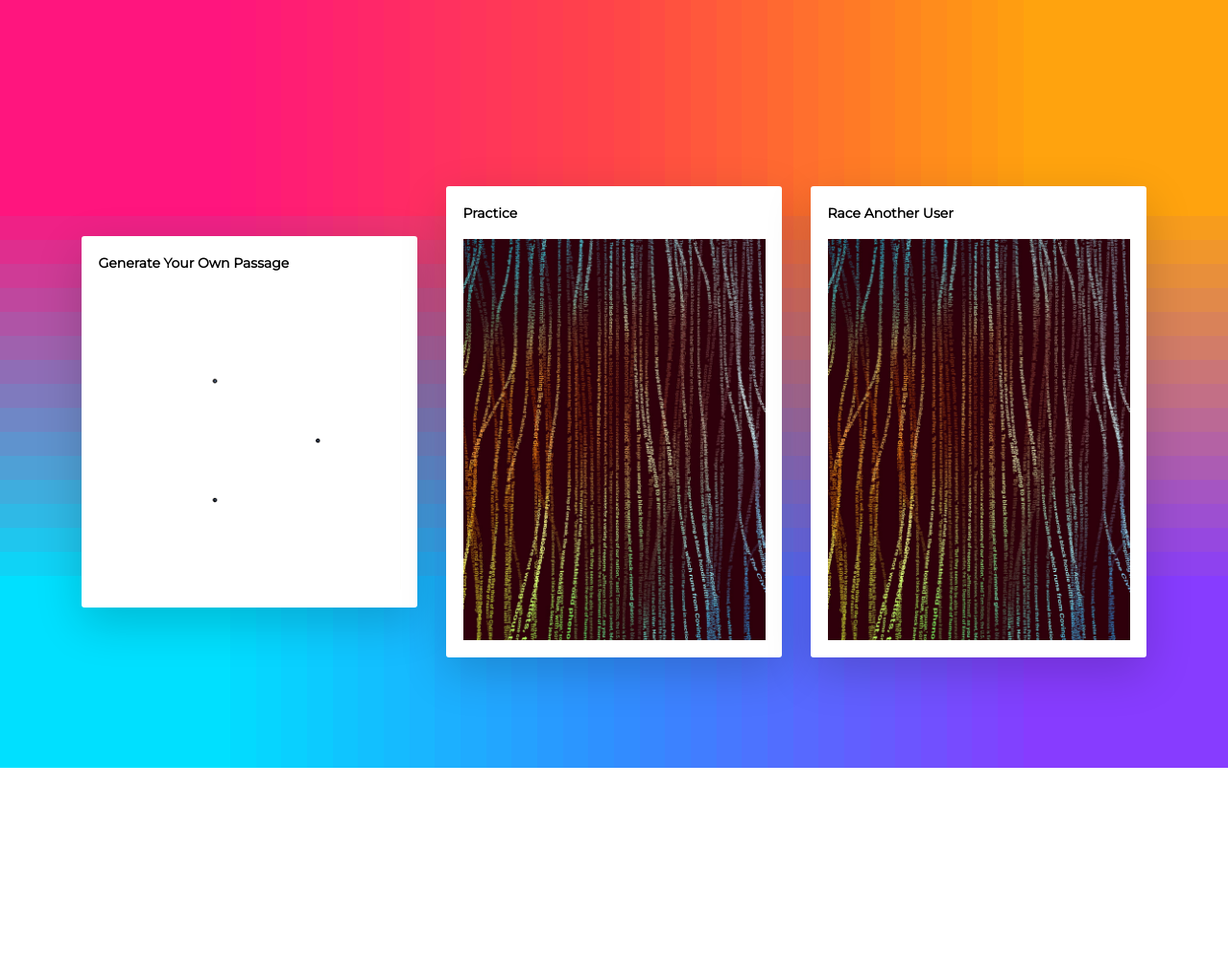
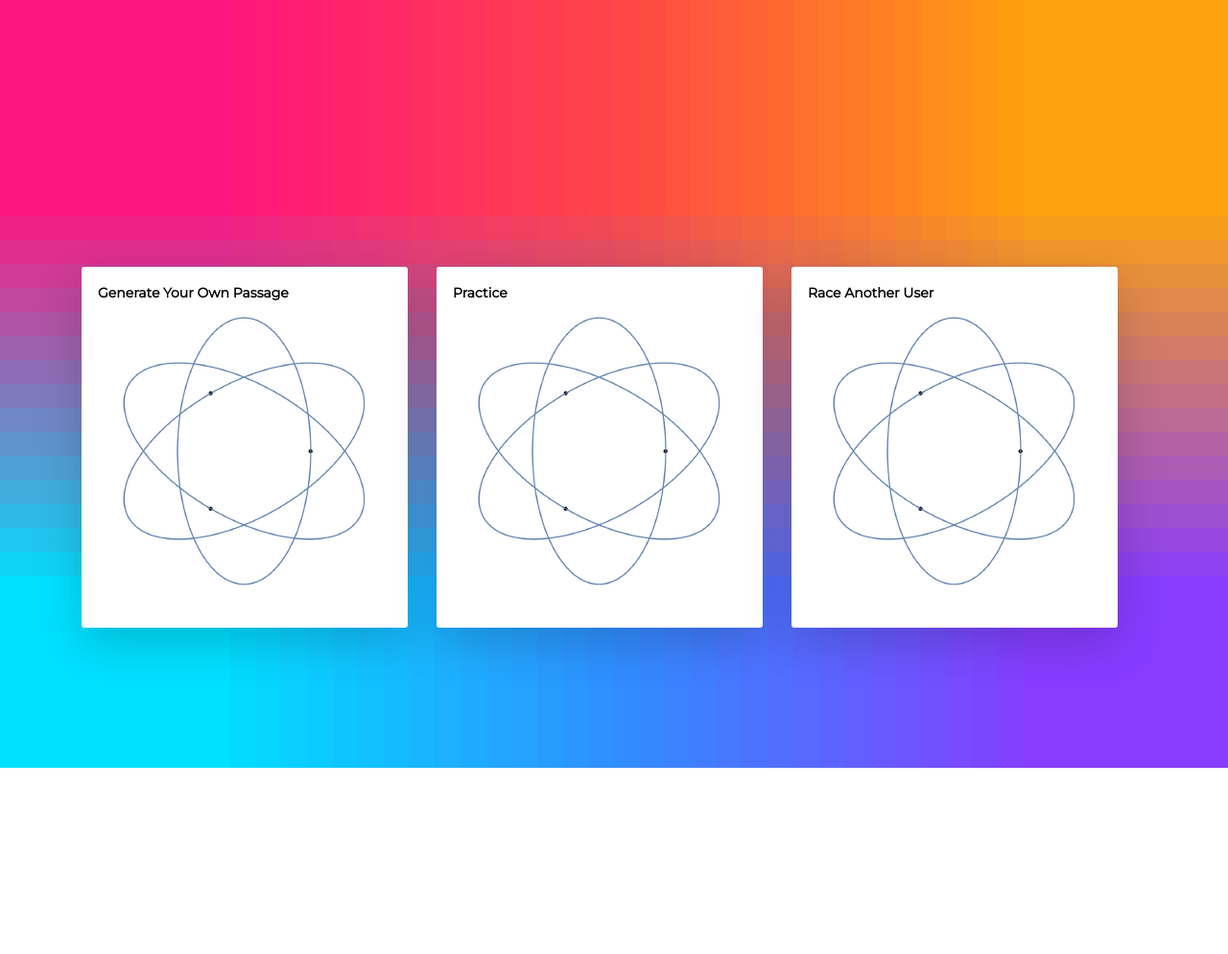
Before and after one commit to esschillinger/typesprinter, a Flask app: page / in a window 1280 px wide. Shown: the whole page at 96% size. After the commit the page ends 800 px from the top, so only its background shows below. Run offline with Flask 2, Linux system fonts and the light colour scheme; parts of the project's set-up code (start-up, migrations or seed data) failed here and were passed over; some libraries are stand-ins or nearby versions.

Commit message:
changed index.html to adjust for animated panels

```diff
--- a/static/styles.css
+++ b/static/styles.css
@@ -22,7 +22,8 @@ body {
 }
 
 .center-vertically {
-    margin-top: 17.5%;
+    margin-top: 25%;
+    max-width: 100%;
 }
 
 .panel {
@@ -59,11 +60,18 @@ a.panel-a:hover {
 
 .panel-preview {
     max-width: 100%;
-    max-height: 80%;
+    max-height: 100%;
     display: block;
     margin-left: auto;
     margin-right: auto;
-    padding-top: 5%;
+}
+
+.panel1 {
+    background-image: url("/static/typesprinter-animation-resized.png");
+}
+
+.panel1:hover {
+    background-image: url("/static/typesprinter-animation-resized.gif"); /* animation created with Wolfram Mathematica (parametric plotting 3 rotated ellipses and creating points to trace their paths) */
 }
 
 .terminal-input:focus {
@@ -127,12 +135,6 @@ a.panel-a:hover {
 
 .friendly-font {
     font-family: Consolas, Menlo, Monaco, Lucida Console, Liberation Mono, DejaVu Sans Mono, Bitstream Vera Sans Mono, Courier New, monospace, serif;
-}
-
-.container {
-    width: 100%;
-    height: 100%;
-    font-size: 20px;
 }
 
 .response {
--- a/templates/index.html
+++ b/templates/index.html
@@ -14,46 +14,54 @@
 
 <div class="gradient header">
   <div class="container">
-  <div class="row align-items-center center-vertically">
+  <div class="row center-vertically">
 
-    <div class="col"> <!-- col-12 col-sm-6 col-md-4 col-xl-3 -->
+    <div class="col-5 col-sm-5 col-md-5 col-xl-4"> <!-- col-12 col-sm-6 col-md-4 col-xl-3 -->
       <a href="/ml_practice_index" class="panel-a">
         <figure class="panel shadow-lg">
           <div class="figure-padding">
             <div class="panel-title">
               <b>Generate Your Own Passage</b>
             </div>
-            <img src="/static/typesprinter-animation.gif" class="panel-preview">
+            <div class="panel-preview panel1">
+                <img src="/static/typesprinter-animation-resized.png" style="visibility: hidden;">
+            </div>
           </div>
         </figure>
       </a>
     </div>
 
-    <div class="col"> <!-- col-12 col-sm-6 col-md-4 col-xl-3 -->
-      <a href="/practice" class="panel-a">
+    <div class="col-5 col-sm-5 col-md-5 col-xl-4"> <!-- col-12 col-sm-6 col-md-4 col-xl-3 -->
+      <a href="/ml_practice_index" class="panel-a">
         <figure class="panel shadow-lg">
           <div class="figure-padding">
             <div class="panel-title">
               <b>Practice</b>
             </div>
-            <img src="/static/blm.jpg" class="panel-preview">
+            <div class="panel-preview panel1">
+                <img src="/static/typesprinter-animation-resized.png" style="visibility: hidden;">
+            </div>
           </div>
         </figure>
       </a>
     </div>
 
-    <div class="col"> <!-- col-12 col-sm-6 col-md-4 col-xl-3 -->
-      <a href="/1v1" class="panel-a">
+    <div class="col-5 col-sm-5 col-md-5 col-xl-4"> <!-- col-12 col-sm-6 col-md-4 col-xl-3 -->
+      <a href="/ml_practice_index" class="panel-a">
         <figure class="panel shadow-lg">
           <div class="figure-padding">
             <div class="panel-title">
               <b>Race Another User</b>
             </div>
-            <img src="/static/blm.jpg" class="panel-preview">
+            <div class="panel-preview panel1">
+                <img src="/static/typesprinter-animation-resized.png" style="visibility: hidden;">
+            </div>
           </div>
         </figure>
       </a>
     </div>
+
+
     </div>
   </div>
 </div>
```
Also changed, not shown: static/typesprinter-animation-resized.gif (added), static/typesprinter-animation-resized.png (added), static/typesprinter-animation.gif (deleted).
